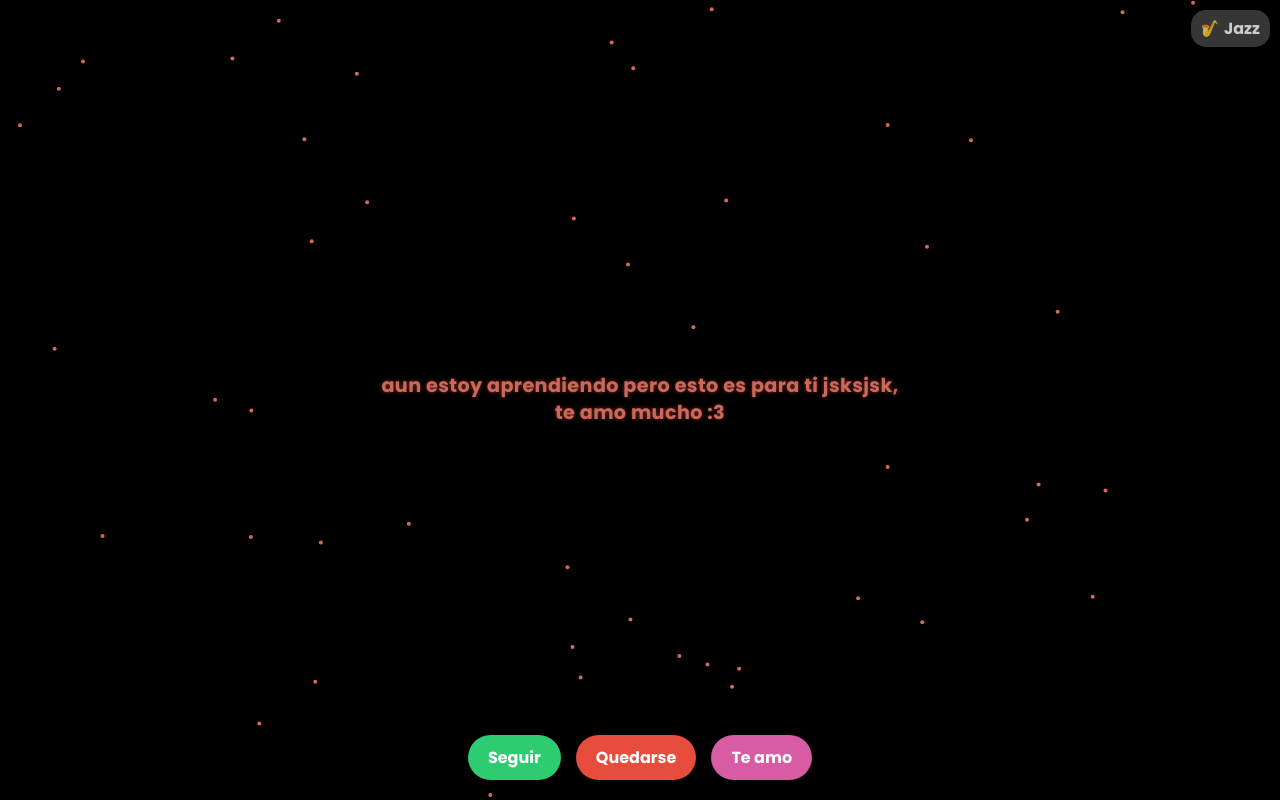
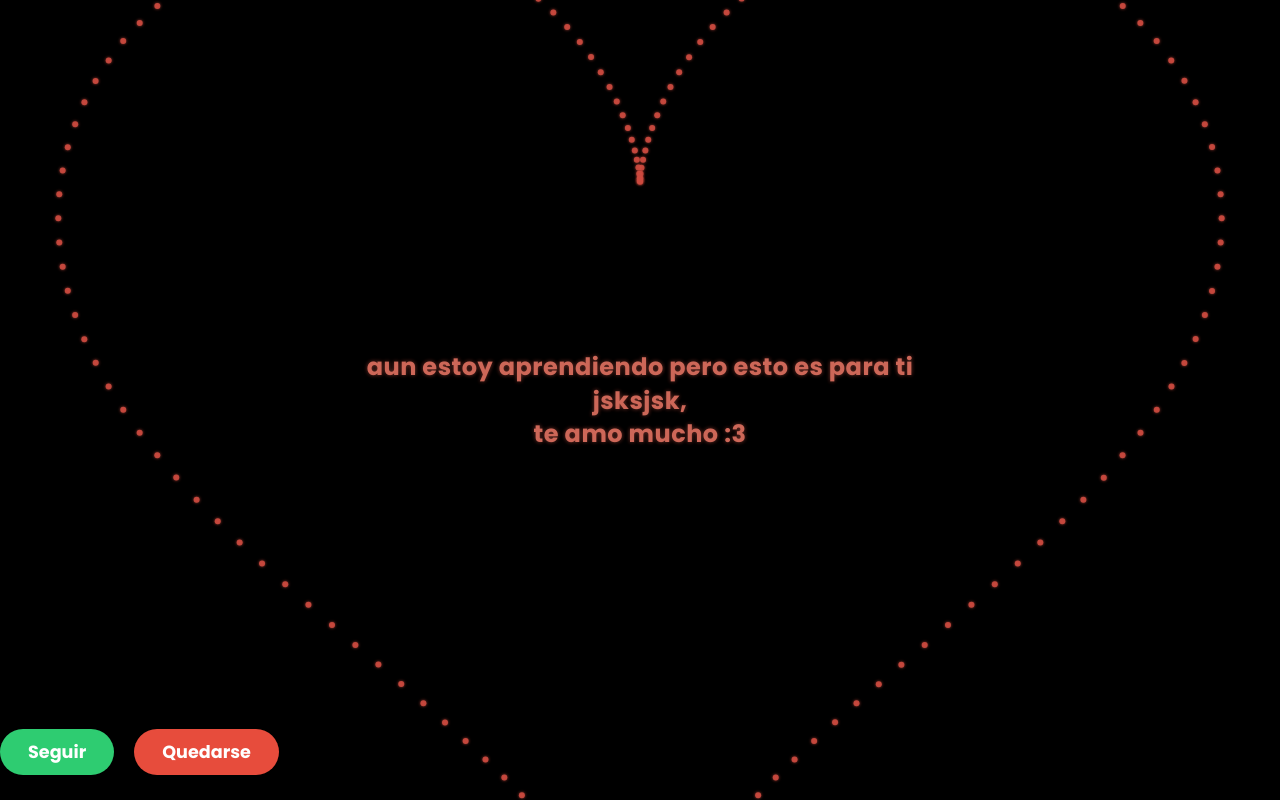
Before and after one commit to lerklordelek-spec/miweb, a plain HTML site: page index.html in a window 1280 px wide. Drawn offline with Linux system fonts and the light colour scheme.

Commit message:
Actualizar index.html

````diff
--- a/index.html
+++ b/index.html
@@ -1,90 +1,332 @@
 <!DOCTYPE html>
 <html lang="es">
 <head>
-<meta charset="UTF-8">
-<meta name="viewport" content="width=device-width, initial-scale=1">
-<title>Corazón Animado Optimizado</title>
+<meta charset="UTF-8" />
+<meta name="viewport" content="width=device-width, initial-scale=1" />
+<title>Corazón Animado</title>
 <style>
   @import url('https://fonts.googleapis.com/css2?family=Poppins:wght@400;700&display=swap');
-  * { margin: 0; padding: 0; box-sizing: border-box; }
-  html, body { height: 100%; background: #000; font-family: 'Poppins', sans-serif; overflow: hidden; user-select: none; }
-  #canvas { position: fixed; top: 0; left: 0; width: 100vw; height: 100vh; z-index: 1; background: #000; }
-  #mainText { position: fixed; top: 50%; left: 50%; transform: translate(-50%,-50%); color: #d26a5a; font-size: 1.2rem; font-weight: 600; text-align: center; max-width: 90vw; z-index: 10; line-height:1.4; letter-spacing:0.02em; text-shadow:0 0 4px #b84e42aa; animation:pulseText 3s ease-in-out infinite; display:block; }
-  @keyframes pulseText { 0%,100%{opacity:0.9;}50%{opacity:1;} }
-  #buttons { position: fixed; bottom: 20px; width: 100%; display: flex; justify-content: center; gap: 15px; z-index: 15; }
-  button { font-family: 'Poppins', sans-serif; font-weight:700; font-size:1rem; padding:10px 20px; border-radius:25px; border:none; cursor:pointer; transition:0.2s; }
-  button:active { transform: scale(0.95); }
-  #seguirBtn{background:#2ecc71;color:#fff;}#quedarseBtn{background:#e74c3c;color:#fff;}#teamoBtn{background:#d85ca3;color:#fff;}
-  #pageSV, #pageTeAmo { position:fixed; top:0; left:0; width:100vw; height:100vh; display:none; align-items:center; justify-content:center; flex-direction:column; z-index:20; transition:opacity 0.5s ease; }
-  #pageSV{background:#121212;color:#f4f4f4;}#pageSV.show, #pageTeAmo.show { display:flex; opacity:1; }
-  #pageSV h1{font-size:4rem; font-weight:900; color:#e74c3c; text-shadow:0 0 10px #e74c3caa; margin-bottom:20px;}
-  iframe{border-radius:12px; box-shadow:0 0 20px #e74c3c88; width:80vw; max-width:600px; height:338px;}
-  #pageTeAmo{background:#000;color:#d85ca3; font-size:2rem; font-weight:900; flex-wrap:wrap; padding:10px; overflow:hidden;}
-  .falling { position:absolute; animation:fall 5s linear infinite; white-space:nowrap;}
-  @keyframes fall { 0%{transform:translateY(-100vh);}100%{transform:translateY(110vh);} }
-  #audioControl { position:fixed; top:10px; right:10px; z-index:50; background:#444; color:#fff; border:none; padding:6px 10px; border-radius:15px; cursor:pointer; opacity:0.8;}
-  #audioControl:hover{opacity:1;}
+
+  * {
+    margin: 0; padding: 0; box-sizing: border-box;
+  }
+  html, body {
+    height: 100%;
+    background: #000;
+    font-family: 'Poppins', sans-serif;
+    color: #eee;
+    overflow: hidden;
+    user-select: none;
+  }
+  #canvas {
+    position: fixed;
+    top: 0; left: 0;
+    width: 100vw; height: 100vh;
+    display: block;
+    z-index: 1;
+    background: #000;
+  }
+  #mainText {
+    position: fixed;
+    top: 50%;
+    left: 50%;
+    transform: translate(-50%, -50%);
+    color: #d26a5a;
+    font-size: 1.5rem;
+    font-weight: 600;
+    text-align: center;
+    max-width: 90vw;
+    z-index: 5;
+    user-select: none;
+    line-height: 1.4;
+    letter-spacing: 0.02em;
+    text-shadow: 0 0 4px #b84e42aa;
+    animation: pulseText 3s ease-in-out infinite;
+    opacity: 1;
+    transition: opacity 0.8s ease;
+    display: none;
+  }
+  @keyframes pulseText {
+    0%, 100% { opacity: 0.9; }
+    50% { opacity: 1; }
+  }
+  #buttons {
+    position: fixed;
+    bottom: 25px;
+    width: 100%;
+    text-align: center;
+    z-index: 10;
+    display: none;
+    gap: 20px;
+  }
+  button {
+    font-family: 'Poppins', sans-serif;
+    font-weight: 700;
+    font-size: 1.1rem;
+    padding: 10px 28px;
+    border-radius: 25px;
+    border: none;
+    cursor: pointer;
+    box-shadow: none;
+    transition: background-color 0.3s ease, transform 0.15s ease;
+    user-select: none;
+  }
+  button:active {
+    transform: scale(0.95);
+  }
+  #seguirBtn {
+    background-color: #2ecc71; /* verde */
+    color: white;
+  }
+  #seguirBtn:hover {
+    background-color: #27ae60;
+  }
+  #quedarseBtn {
+    background-color: #e74c3c; /* rojo */
+    color: white;
+  }
+  #quedarseBtn:hover {
+    background-color: #c0392b;
+  }
+
+  /* Página S&V */
+  #pageSV {
+    display: none;
+    position: fixed;
+    top: 0; left: 0;
+    width: 100vw; height: 100vh;
+    background: #121212;
+    color: #f4f4f4;
+    z-index: 20;
+    flex-direction: column;
+    align-items: center;
+    justify-content: center;
+    padding: 20px;
+    font-weight: 700;
+    font-size: 5rem;
+    text-align: center;
+    user-select: none;
+    opacity: 0;
+    transition: opacity 0.8s ease;
+  }
+  #pageSV.show {
+    display: flex;
+    opacity: 1;
+  }
+  #pageSV h1 {
+    font-size: 5.5rem;
+    font-weight: 900;
+    letter-spacing: 0.3em;
+    color: #e74c3c;
+    text-shadow: 0 0 20px #e74c3cbb;
+    margin-bottom: 30px;
+    transition: opacity 0.8s ease;
+    user-select: none;
+  }
+  iframe {
+    border-radius: 16px;
+    box-shadow: 0 0 40px #e74c3caa;
+    width: 90vw;
+    max-width: 720px;
+    height: 405px;
+    border: none;
+    user-select: none;
+  }
+
+  /* Fade in/out clases */
+  .fade-in {
+    animation: fadeIn 0.8s ease forwards;
+  }
+  .fade-out {
+    animation: fadeOut 0.8s ease forwards;
+  }
+  @keyframes fadeIn {
+    from { opacity: 0; }
+    to { opacity: 1; }
+  }
+  @keyframes fadeOut {
+    from { opacity: 1; }
+    to { opacity: 0; }
+  }
 </style>
 </head>
 <body>
   <canvas id="canvas"></canvas>
-<div id="mainText">aun estoy aprendiendo pero esto es para ti jsksjsk,<br>te amo mucho :3</div>
+
+  <div id="mainText">
+    aun estoy aprendiendo pero esto es para ti jsksjsk,<br> te amo mucho :3
+  </div>
+
   <div id="buttons">
     <button id="seguirBtn">Seguir</button>
     <button id="quedarseBtn">Quedarse</button>
-  <button id="teamoBtn">Te amo</button>
   </div>
-<div id="pageSV">
+
+  <div id="pageSV" aria-label="Página S y V">
     <h1>S &amp; V</h1>
-  <iframe src="https://www.youtube-nocookie.com/embed/7UXrXyOaH4c?autoplay=1&mute=1" allow="autoplay; encrypted-media" allowfullscreen></iframe>
+    <iframe
+      src="https://www.youtube.com/embed/9w9Tj1U9A6c?autoplay=1&mute=0&loop=1&playlist=9w9Tj1U9A6c"
+      allow="accelerometer; autoplay; clipboard-write; encrypted-media; gyroscope; picture-in-picture"
+      allowfullscreen
+      title="Zombie Lady - Måneskin"
+    ></iframe>
   </div>
-<div id="pageTeAmo"></div>
-<button id="audioControl">🎷 Jazz</button>
-<audio id="backgroundMusic" src="https://cdn.pixabay.com/download/audio/2022/03/22/audio_d24bb9b5ca.mp3?filename=jazz-in-paris-14831.mp3" loop></audio>
+
+  <audio id="jazzAudio" src="https://www.youtube.com/watch?v=7UXrXyOaH4c&ab_channel=JAZZ_VIBE" loop></audio>
+
 <script>
-const c=document.getElementById('canvas'), ctx=c.getContext('2d'),
- mainText=document.getElementById('mainText'), buttons=document.getElementById('buttons'),
- seguirBtn=document.getElementById('seguirBtn'), quedarseBtn=document.getElementById('quedarseBtn'),
- teamoBtn=document.getElementById('teamoBtn'), pageSV=document.getElementById('pageSV'),
- pageTeAmo=document.getElementById('pageTeAmo'), audioControl=document.getElementById('audioControl'),
- bgm=document.getElementById('backgroundMusic');
-let W,H;
-function resize(){W=window.innerWidth;H=window.innerHeight;c.width=W;c.height=H;}
-window.onresize=resize;resize();
+  const canvas = document.getElementById('canvas');
+  const ctx = canvas.getContext('2d');
+  const mainText = document.getElementById('mainText');
+  const buttons = document.getElementById('buttons');
+  const seguirBtn = document.getElementById('seguirBtn');
+  const quedarseBtn = document.getElementById('quedarseBtn');
+  const pageSV = document.getElementById('pageSV');
+  const jazzAudio = document.getElementById('jazzAudio');
 
-class Particle{
-  constructor(x,y){this.x=Math.random()*W; this.y=Math.random()*H; this.destX=x; this.destY=y; this.vx=0; this.vy=0;}
-  update(){this.vx+=(this.destX-this.x)*0.1;this.vy+=(this.destY-this.y)*0.1;this.x+=this.vx*(.9);this.y+=this.vy*(.9);}
-  draw(){ctx.fillStyle='#d26a5a';ctx.beginPath();ctx.arc(this.x,this.y,2,0,2*Math.PI);ctx.fill();}
+  let W, H;
+  function resize() {
+    W = window.innerWidth;
+    H = window.innerHeight;
+    canvas.width = W;
+    canvas.height = H;
   }
-function createHeart(count){
-  const pts=[];for(let i=0;i<count;i++){let t=i/count * Math.PI*2;
-    let x=16*Math.pow(Math.sin(t),3), y=13*Math.cos(t)-5*Math.cos(2*t)-2*Math.cos(3*t)-Math.cos(4*t);
-    pts.push({x:W/2+x*W/60, y:H/2 - y*H/60});}
-  return pts;
+  window.addEventListener('resize', resize);
+  resize();
+
+  // Partículas corazón que convergen
+  class Particle {
+    constructor(x, y, color) {
+      this.x = x;
+      this.y = y;
+      this.destX = x;
+      this.destY = y;
+      this.vx = 0;
+      this.vy = 0;
+      this.color = color;
+      this.radius = 3;
+      this.friction = 0.85;
+      this.ease = 0.15;
     }
-const heartPts=createHeart(80), parts=heartPts.map(p=>new Particle(p.x,p.y));
-let mode='heart', mini=[], fire=[];
+    draw() {
+      ctx.beginPath();
+      ctx.fillStyle = this.color;
+      ctx.shadowColor = this.color;
+      ctx.shadowBlur = 3;
+      ctx.arc(this.x, this.y, this.radius, 0, Math.PI * 2);
+      ctx.fill();
+    }
+    update() {
+      let dx = this.destX - this.x;
+      let dy = this.destY - this.y;
 
-function draw(){ctx.clearRect(0,0,W,H);
-  if(mode==='heart'){parts.forEach(p=>{p.update();p.draw();});}
-  else if(mode==='quedarse'){if(Math.random()<0.2) mini.push({x:Math.random()*W,y:-10,rot:Math.random()*360}); mini.forEach(m=>{m.y+=2; m.rot+=2; ctx.save(); ctx.translate(m.x,m.y); ctx.rotate(m.rot*Math.PI/180); ctx.fillStyle='#e74c3c';ctx.fillText('❤',0,0); ctx.restore();});}
-  else if(mode==='seguir'){if(Math.random()<0.3) fire.push({x:Math.random()*W,y:H,vy:-Math.random()*3-1,alpha:1}); fire.forEach((f,i)=>{ctx.fillStyle=`rgba(255,${Math.random()*155+100},0,${f.alpha.toFixed(2)})`; ctx.beginPath(); ctx.arc(f.x,f.y,Math.random()*4+2,0,2*Math.PI); ctx.fill(); f.y+=f.vy; f.alpha-=0.01; if(f.alpha<=0) fire.splice(i,1);});}
-  requestAnimationFrame(draw);
+      this.vx += dx * this.ease;
+      this.vy += dy * this.ease;
+
+      this.vx *= this.friction;
+      this.vy *= this.friction;
+
+      this.x += this.vx;
+      this.y += this.vy;
     }
-draw();
+  }
 
-seguirBtn.onclick=()=>{mode='seguir'; mainText.style.display='none'; buttons.style.display='none'; pageSV.classList.add('show');}
-quedarseBtn.onclick=()=>{mode='quedarse'; mainText.style.display='none'; buttons.style.display='none';}
-teamoBtn.onclick=()=>{mode='teamo'; mainText.style.display='none'; buttons.style.display='none'; pageTeAmo.classList.add('show'); for(let i=0;i<30;i++){const d=document.createElement('div');d.className='falling'; d.style.left=Math.random()*100+'vw'; d.style.fontSize=(20+Math.random()*20)+'px'; d.textContent='TE AMO'; pageTeAmo.appendChild(d);} }
+  // Crear puntos para forma de corazón
+  function createHeartPoints(centerX, centerY, size, count) {
+    const points = [];
+    for (let i = 0; i < count; i++) {
+      let t = (i / count) * (Math.PI * 2);
+      let x = 16 * Math.pow(Math.sin(t), 3);
+      let y = 13 * Math.cos(t) - 5 * Math.cos(2 * t) - 2 * Math.cos(3 * t) - Math.cos(4 * t);
+      points.push({
+        x: centerX + x * size,
+        y: centerY - y * size,
+      });
+    }
+    return points;
+  }
 
-let playing=false;
-audioControl.onclick=()=>{
-  playing ? bgm.pause() : bgm.play();
-  playing=!playing;
+  const particleCount = 180;
+  const centerX = W / 2;
+  const centerY = H / 2.2;
+  const heartSize = Math.min(W, H) / 22;
+  const heartPoints = createHeartPoints(centerX, centerY, heartSize, particleCount);
+
+  let particles = [];
+  for (let i = 0; i < particleCount; i++) {
+    // Partículas empiezan esparcidas aleatoriamente
+    let px = Math.random() * W;
+    let py = Math.random() * H;
+    let p = new Particle(px, py, 'rgba(204,74,63,0.9)');
+    p.destX = heartPoints[i].x;
+    p.destY = heartPoints[i].y;
+    particles.push(p);
+  }
+
+  let animationPhase = 'formingHeart';
+
+  function drawText() {
+    mainText.style.display = 'block';
+  }
+
+  function animate() {
+    ctx.clearRect(0, 0, W, H);
+
+    if (animationPhase === 'formingHeart') {
+      let doneCount = 0;
+      for (let p of particles) {
+        p.update();
+        p.draw();
+        if (Math.abs(p.x - p.destX) < 0.5 && Math.abs(p.y - p.destY) < 0.5) doneCount++;
+      }
+      if (doneCount / particleCount > 0.9) {
+        animationPhase = 'showButtons';
+        buttons.style.display = 'flex';
+        drawText();
+      }
+    } else if (animationPhase === 'showButtons' || animationPhase === 'stayed') {
+      for (let p of particles) p.draw();
+    }
+
+    requestAnimationFrame(animate);
+  }
+
+  seguirBtn.onclick = () => {
+    // Parar jazz
+    jazzAudio.pause();
+    // Fade out
+    mainText.classList.add('fade-out');
+    buttons.classList.add('fade-out');
+
+    setTimeout(() => {
+      mainText.style.display = 'none';
+      buttons.style.display = 'none';
+
+      pageSV.classList.add('show');
+    }, 800);
+
+    animationPhase = 'seguido';
   };
 
+  quedarseBtn.onclick = () => {
+    animationPhase = 'stayed';
+    buttons.style.display = 'none';
+    mainText.style.display = 'none';
+  };
+
+  // Iniciar jazz al cargar página y pedir permiso si es necesario
+  window.onload = () => {
+    jazzAudio.volume = 0.3;
+    const playPromise = jazzAudio.play();
+    if (playPromise !== undefined) {
+      playPromise.catch(() => {
+        // Puede que el navegador bloquee autoplay, se puede pedir interacción para iniciar
+        console.log('Autoplay bloqueado, espera interacción para iniciar música');
+      });
+    }
+  };
+
+  animate();
 </script>
 </body>
 </html>
-```0
````
Lines whose indentation alone changed are shown as unchanged.
